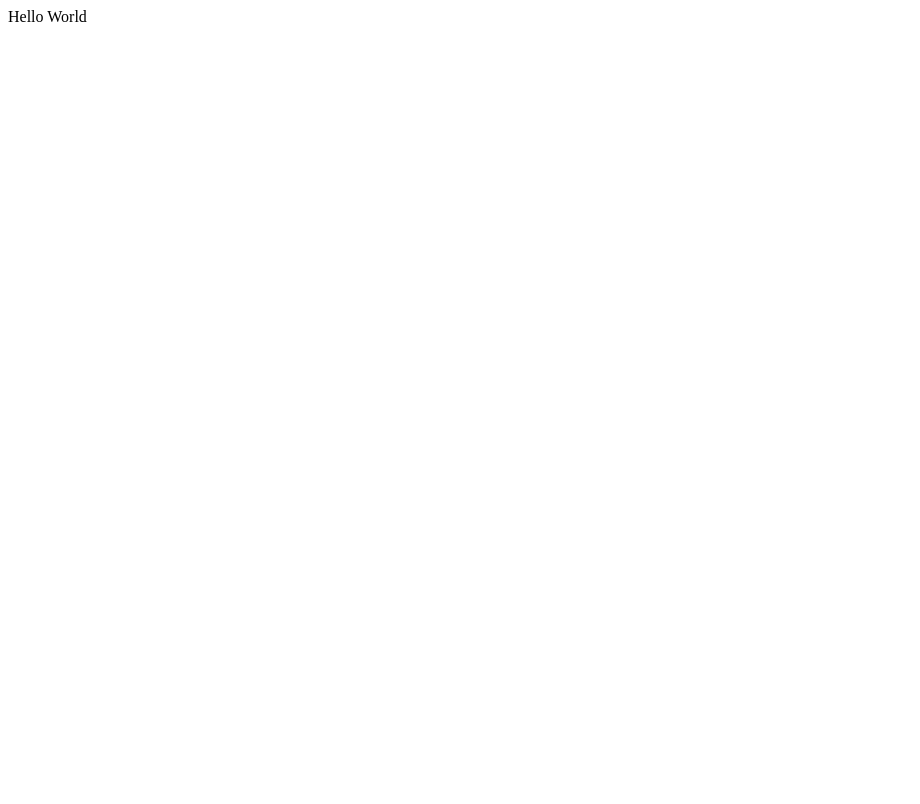
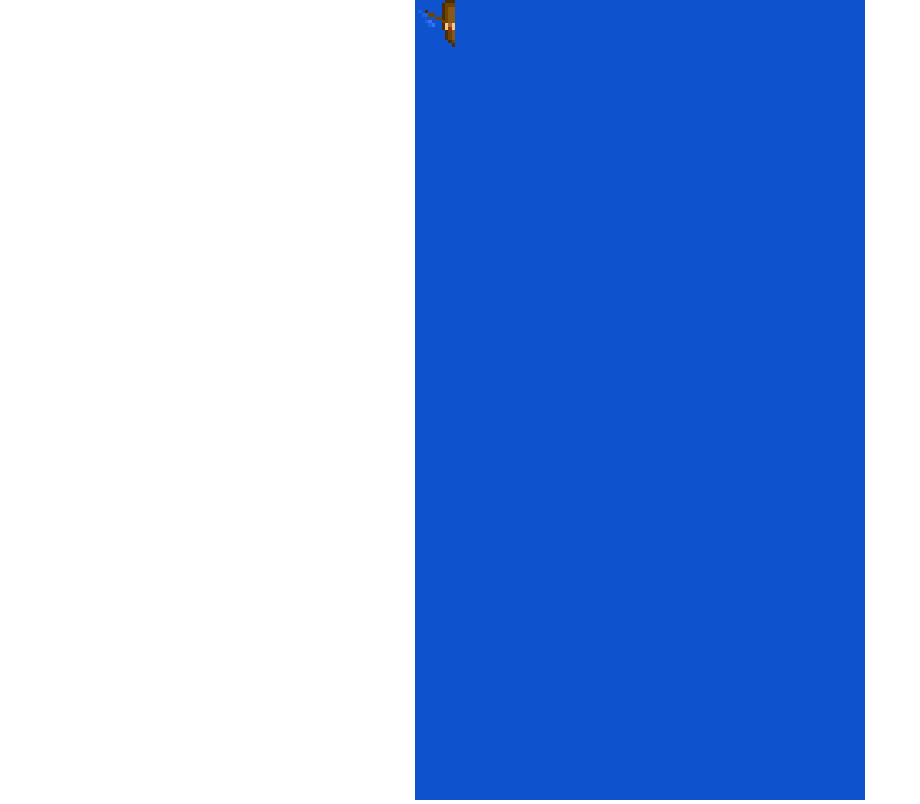
Before and after one commit to BenjaminWFox/row-js13k2019, a website built with webpack: page src/index.html in a window 1280 px wide. Shown: the whole page, without its empty margins (0-920 px from the left). Built offline with nearby package versions, Linux system fonts and the light colour scheme.

Commit message:
Correct canvas pixel rendering & fullscreen ability

```diff
--- a/package.json
+++ b/package.json
@@ -21,6 +21,7 @@
     "eslint-plugin-react-hooks": "^1.7.0",
     "html-webpack-plugin": "^3.2.0",
     "path": "^0.12.7",
+    "url-loader": "^2.1.0",
     "webpack": "^4.39.2",
     "webpack-cli": "^3.3.6",
     "webpack-dev-server": "^3.8.0"
--- a/src/classes/add.js
+++ /dev/null
@@ -1 +0,0 @@
-export default (x, y) => x + y
--- /dev/null
+++ b/src/classes/sprite.js
@@ -0,0 +1,52 @@
+export default function makeSprite(options) {
+  const that = {}
+  let frameIndex = 0
+  let tickCount = 0
+  const ticksPerFrame = options.ticksPerFrame || 0
+  const numberOfFrames = options.numberOfFrames || 1
+
+  that.context = options.context
+  that.width = options.width
+  that.height = options.height
+  that.image = options.image
+  that.loop = options.loop
+
+  console.log('making sprite', that.image)
+
+  that.render = () => {
+    // Clear the canvas
+    that.context.clearRect(0, 0, that.width, that.height)
+    // Draw the animation
+    that.context.drawImage(
+      that.image,
+      frameIndex * (that.width / numberOfFrames),
+      0,
+      that.width / numberOfFrames,
+      that.height,
+      0,
+      0,
+      that.width / numberOfFrames,
+      that.height,
+    )
+  }
+
+
+  that.update = () => {
+    tickCount += 1
+
+    if (tickCount > ticksPerFrame) {
+      tickCount = 0
+
+      // If the current frame index is in range
+      if (frameIndex < numberOfFrames - 1) {
+        // Go to the next frame
+        frameIndex += 1
+      }
+      else if (that.loop) {
+        frameIndex = 0
+      }
+    }
+  }
+
+  return that
+}
--- a/src/index.html
+++ b/src/index.html
@@ -3,9 +3,15 @@
   <head>
     <title>Getting Started</title>
     <style>
+      html, body {
+        padding: 0;
+        margin: 0;
+      }
     </style>
   </head>
   <body>
-    Hello World
+    <div id="wrapper" style="text-align: center;height: 100vh;">
+      <canvas id="canvas"></canvas>
+    </div>
   </body>
 </html>
--- a/src/index.js
+++ b/src/index.js
@@ -1,4 +1,72 @@
-import add from 'Classes/add'
+import boatLeftSheet from './assets/images/sprites/boat-left-sprite.png'
+import boatRightSheet from './assets/images/sprites/boat-right-sprite.png'
+import makeSprite from './classes/sprite'
 
-console.log('Hello world')
-console.log('Import works (3?):', add(1, 2))
+const wrapper = document.getElementById('wrapper')
+const canvas = document.getElementById('canvas')
+const button = document.getElementById('button')
+const boatLeftImage = new Image()
+const boatRightImage = new Image()
+
+canvas.width = 135
+canvas.height = 240
+canvas.style.backgroundColor = '#0e52ce'
+canvas.style.imageRendering = 'pixelated'
+canvas.style.height = '100%'
+
+boatLeftImage.src = boatLeftSheet
+boatRightImage.src = boatRightSheet
+
+const boatLeftSprite = makeSprite({
+  context: canvas.getContext('2d'),
+  width: 84,
+  height: 14,
+  image: boatLeftImage,
+  numberOfFrames: 7,
+  loop: true,
+  ticksPerFrame: 5,
+  scale: 2,
+})
+
+const boatRightSprite = makeSprite({
+  context: canvas.getContext('2d'),
+  width: 84,
+  height: 14,
+  image: boatLeftImage,
+  numberOfFrames: 7,
+  loop: true,
+  ticksPerFrame: 30,
+})
+
+function gameLoop() {
+  window.requestAnimationFrame(gameLoop)
+
+  boatRightSprite.update()
+  boatRightSprite.render()
+
+  boatLeftSprite.update()
+  boatLeftSprite.render()
+}
+
+function toggleFullscreen() {
+  if (!document.fullscreenElement) {
+    wrapper.requestFullscreen().catch((err) => {
+      console.log(`Error attempting to enable full-screen mode: ${err.message} (${err.name})`)
+    })
+  }
+  else {
+    document.exitFullscreen()
+  }
+}
+
+window.onload = () => {
+  console.log('loaded')
+}
+
+wrapper.onclick = () => {
+  if (!document.fullscreenElement) {
+    toggleFullscreen()
+  }
+}
+
+gameLoop()
--- a/webpack.common.js
+++ b/webpack.common.js
@@ -17,6 +17,22 @@ module.exports = {
     filename: '[name].[contenthash:8].bundle.js',
     publicPath: '/',
   },
+  module: {
+    rules: [
+      // {
+      //   test: /\.(js|jsx)$/,
+      //   exclude: /(node_modules|bower_components)/,
+      //   loader: 'babel-loader',
+      // },
+      {
+        test: /\.(png|jpe?g|gif|svg|eot|ttf|woff|woff2)$/,
+        loader: 'url-loader',
+        options: {
+          limit: 10000,
+        },
+      },
+    ],
+  },
   plugins: [
     new webpack.HashedModuleIdsPlugin(),
     new CleanWebpackPlugin(),
```
Also changed, not shown: src/assets/images/sprites/boat-left-sprite.png (added), src/assets/images/sprites/boat-right-sprite.png (added), 1 other file.
